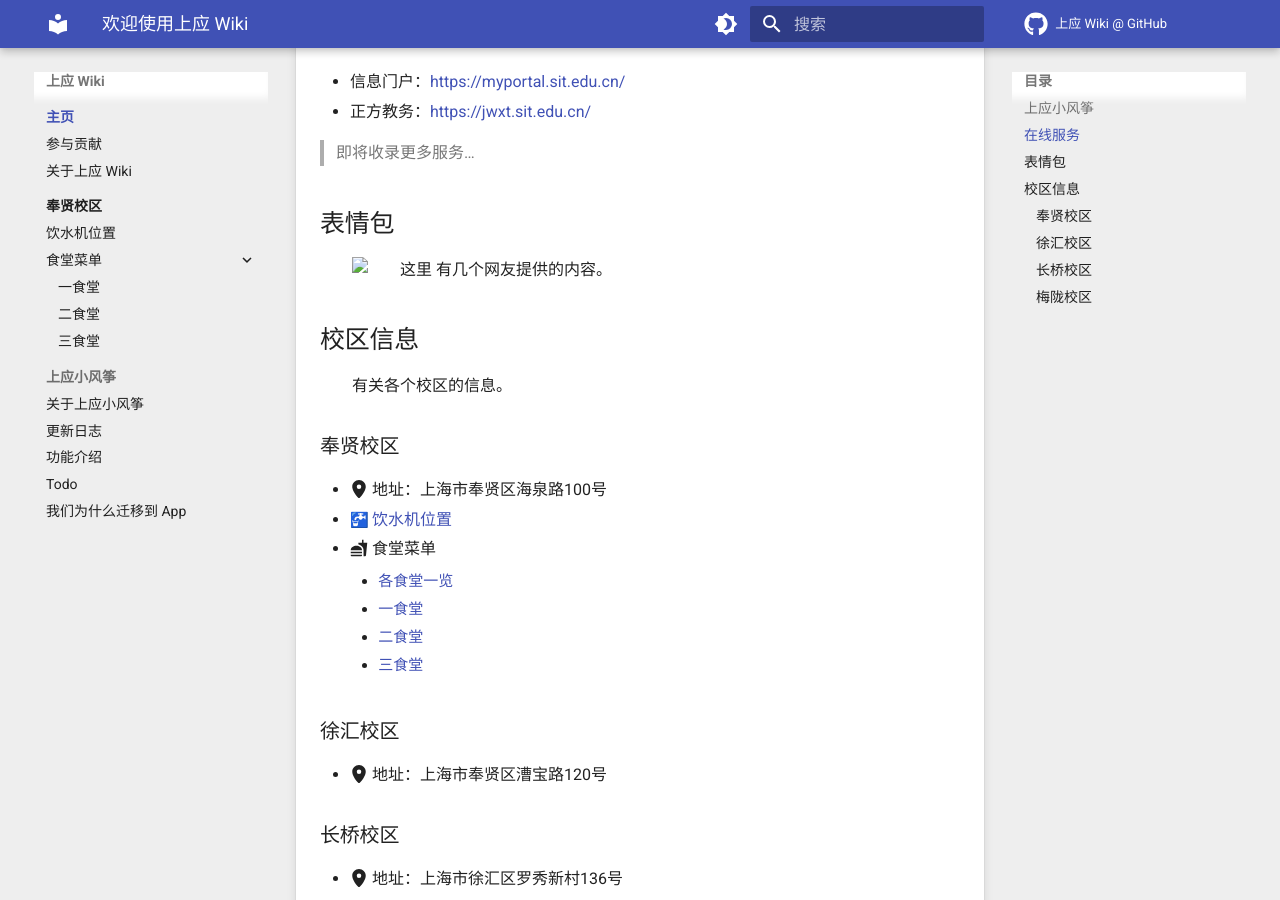
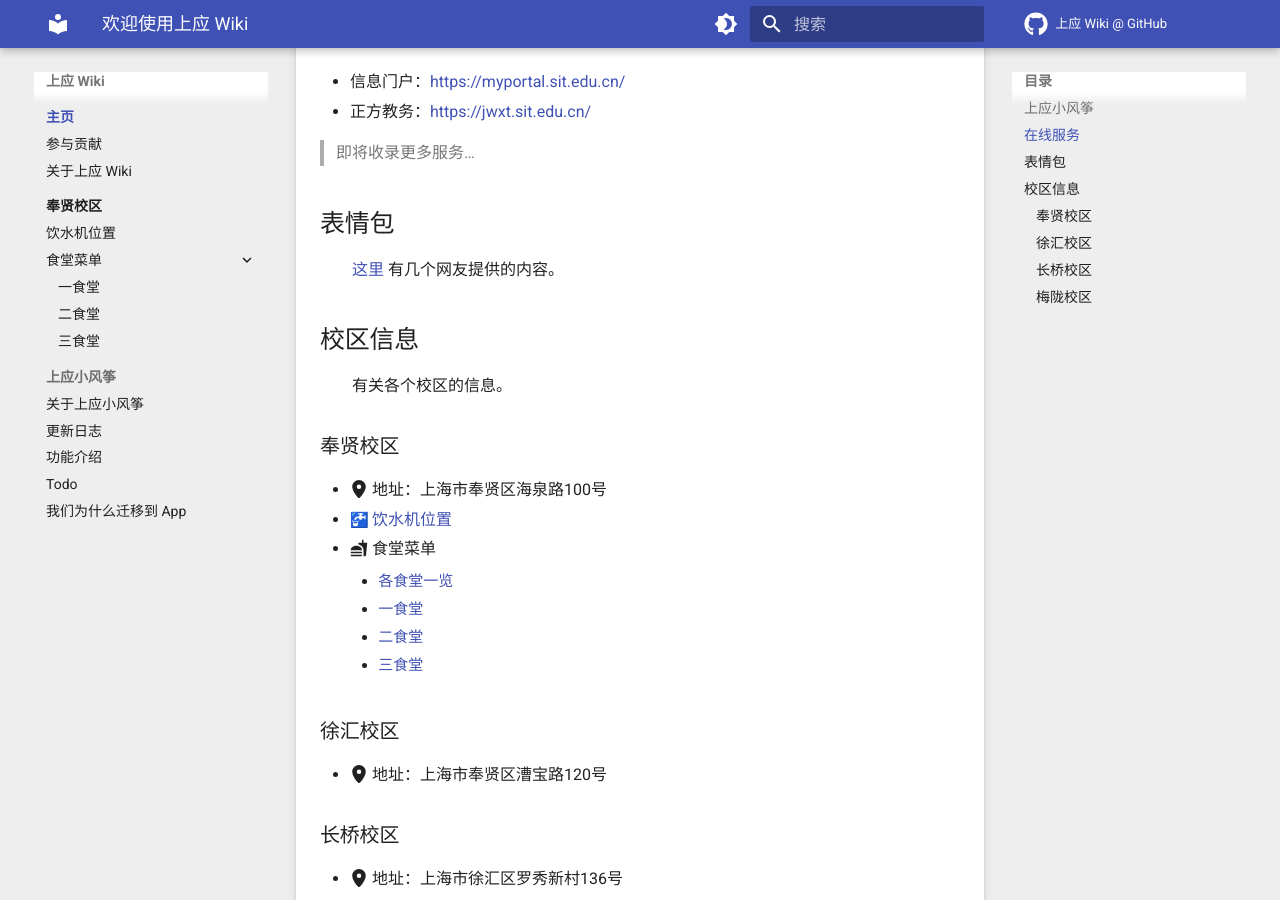
Before and after one commit to SIT-kite/SIT-wiki, an MkDocs documentation site: the page built from docs/index.md, in a window 1280 px wide and 900 px high, scrolled down 861 px. Built offline with MkDocs 1.6.1 and Material for MkDocs 9.7.7, drawn with Linux system fonts in a browser that asks for light colours; emoji names are drawn with the system emoji font; comment, search, counter and statistics services are not loaded.

Commit message:
Fix: index.md

```diff
--- a/docs/index.md
+++ b/docs/index.md
@@ -36,7 +36,7 @@
 
 ## 表情包
 
-![这里](./emotion/) 有几个网友提供的内容。
+ [这里](./emotion/) 有几个网友提供的内容。
 
 ## 校区信息
 
```
